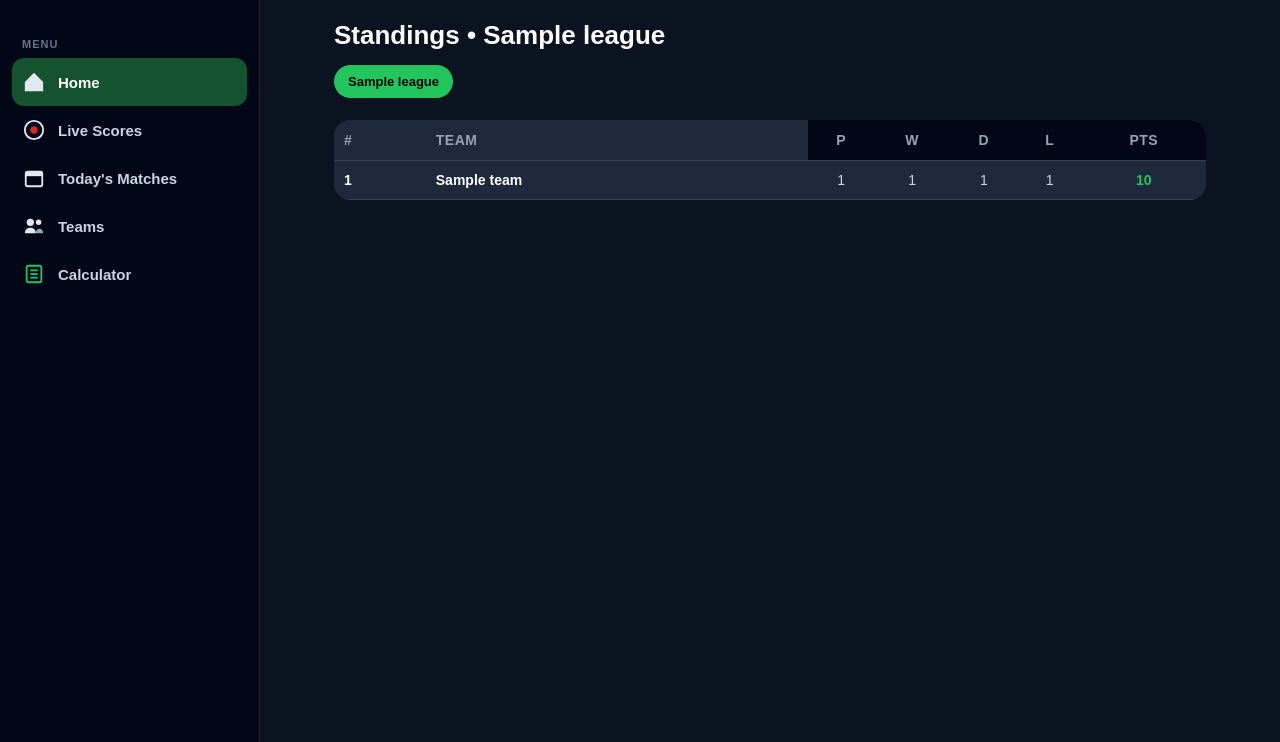
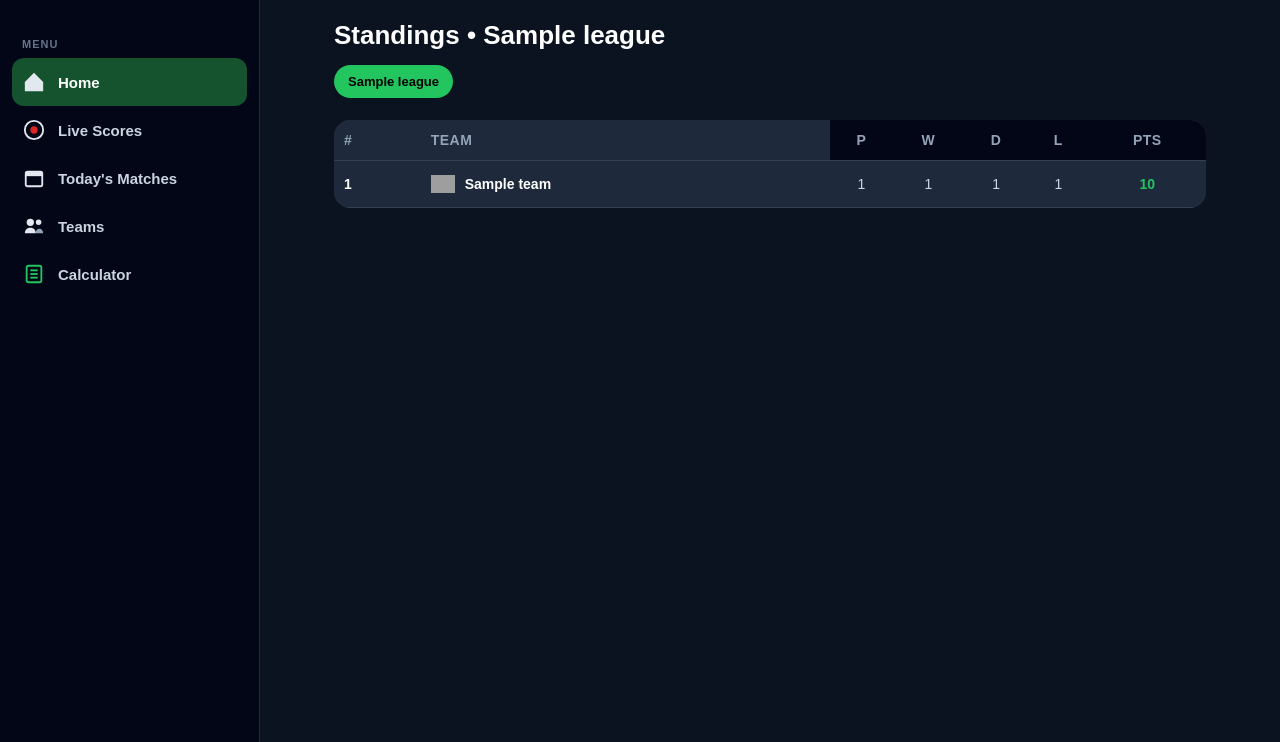
Before and after one commit to afriauthorllc/sportsgovernor, a Django app: page /live/standings/ in a window 1280 px wide. Shown: the part 58-800 px from the top of the page. Run offline with Django 5.2, Linux system fonts and the light colour scheme; tables that the repository leaves empty hold one stand-in row (values such as "Sample post"); grey boxes are pictures that could not be loaded.

Commit message:
Add crest_url badges to home, standings, team list + detail

```diff
--- a/live/templates/live/standings.html
+++ b/live/templates/live/standings.html
@@ -11,7 +11,7 @@
     <thead>
       <tr style="color:#94a3b8;font-size:11px;letter-spacing:.5px;text-transform:uppercase;">
         <th style="text-align:left;padding:12px 10px;position:sticky;left:0;background:#1e293b;min-width:36px;">#</th>
-        <th style="text-align:left;padding:12px 10px;position:sticky;left:36px;background:#1e293b;min-width:150px;">Team</th>
+        <th style="text-align:left;padding:12px 10px;position:sticky;left:36px;background:#1e293b;min-width:170px;">Team</th>
         <th style="text-align:center;padding:12px 8px;">P</th>
         <th style="text-align:center;padding:12px 8px;">W</th>
         <th style="text-align:center;padding:12px 8px;">D</th>
@@ -23,7 +23,14 @@
       {% for s in standings %}
       <tr style="border-top:1px solid #334155;">
         <td style="padding:11px 10px;color:#fff;font-weight:700;position:sticky;left:0;background:#1e293b;">{{ s.position }}</td>
-        <td style="padding:11px 10px;color:#fff;font-weight:600;position:sticky;left:36px;background:#1e293b;white-space:nowrap;overflow:hidden;text-overflow:ellipsis;max-width:150px;">{{ s.team.name }}</td>
+        <td style="padding:11px 10px;color:#fff;font-weight:600;position:sticky;left:36px;background:#1e293b;white-space:nowrap;overflow:hidden;text-overflow:ellipsis;max-width:170px;">
+          <a href="/teams/{{ s.team.id }}/" style="display:flex;align-items:center;gap:10px;color:#fff;text-decoration:none;">
+            {% if s.team.crest_url %}
+              <img src="{{ s.team.crest_url }}" alt="{{ s.team.name }}" style="width:24px;height:24px;object-fit:contain;flex-shrink:0;">
+            {% endif %}
+            <span style="overflow:hidden;text-overflow:ellipsis;">{{ s.team.name }}</span>
+          </a>
+        </td>
         <td style="padding:11px 8px;text-align:center;color:#cbd5e1;">{{ s.played }}</td>
         <td style="padding:11px 8px;text-align:center;color:#cbd5e1;">{{ s.won }}</td>
         <td style="padding:11px 8px;text-align:center;color:#cbd5e1;">{{ s.drawn }}</td>
```
